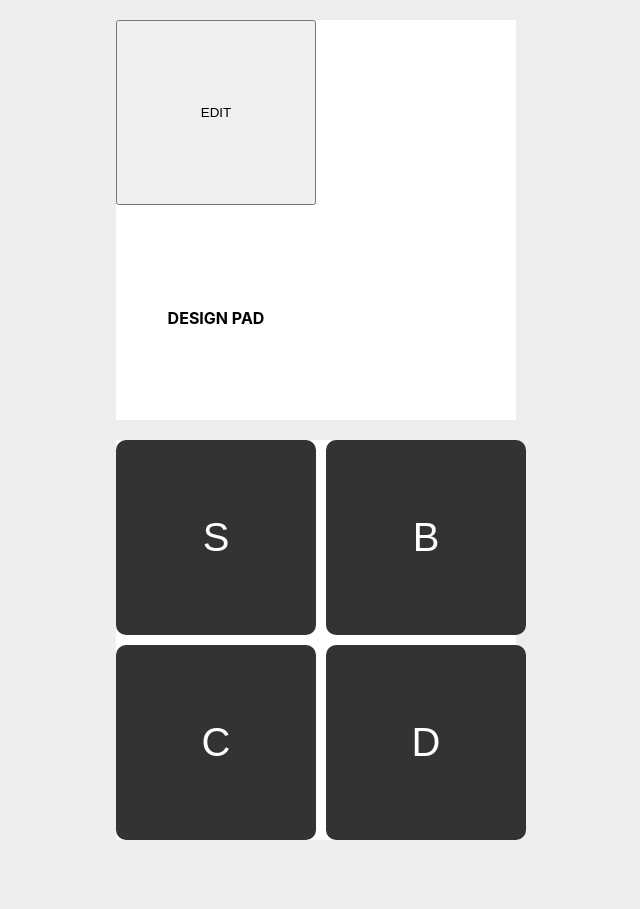
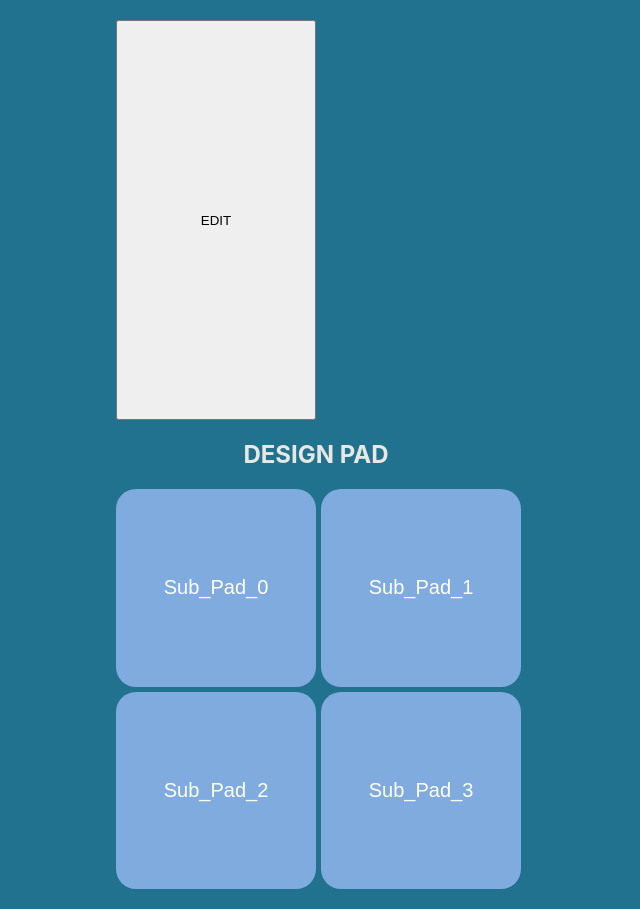
Before and after one commit to 464squad/design-pad, a React (Create React App) app: page / in a window 1280 px wide. Shown: the whole page, without its empty margins (324-964 px from the left). Before the commit the page ends 860 px from the top, so only its background shows below. Built offline with nearby package versions, Linux system fonts and the light colour scheme.

Commit message:
Made changes to the html and css files

```diff
--- a/public/index.html
+++ b/public/index.html
@@ -39,11 +39,12 @@
       To create a production bundle, use `npm run build` or `yarn build`.
     -->
     <section>
+        <h1 class="Design_Pad">DESIGN PAD</h1>
         <div class="container">
-            <div class="box">S</div>
-            <div class="box">B</div>
-            <div class="box">C</div>
-            <div class="box">D</div>
+            <div class="box">Sub_Pad_0</div>
+            <div class="box">Sub_Pad_1</div>
+            <div class="box">Sub_Pad_2</div>
+            <div class="box">Sub_Pad_3</div>
         </div>
     </section>
     <script src="App.js"></script>
--- a/src/components/DesignContainer.js
+++ b/src/components/DesignContainer.js
@@ -21,7 +21,7 @@ class DesignContainer extends React.Component {
                 <br/>
 
                 {/*TODO - Add DesignBoard Component */}
-                    <DesignBoard/>
+
 
                 <br/>
                 {/*TODO - Add DesignPad Component */}
--- a/src/index.css
+++ b/src/index.css
@@ -16,30 +16,34 @@ code {
 }
 
 html {
-    background-color: #eee;
+    background-color: #21728f;
+}
+
+h1 {
+    color: #E7E8E4;
 }
 
 .container {
     margin: 20px auto;
     width: 400px;
     height: 400px;
-    background-color: #fff;
+    background-color: #21728f;
     display: grid;
     grid-template-columns: 200px 200px;
     grid-row: auto auto;
-    grid-column-gap: 10px;
-    grid-row-gap: 10px;
+    grid-column-gap: 5px;
+    grid-row-gap: 5px;
 }
 
 .box {
-    background-color: #333;
+    background-color: #80abdf;
     padding: 20px;
-    border-radius: 10px;
+    border-radius: 20px;
     color: #fff;
     display: flex;
     align-items: center;
     justify-content: center;
-    font-size: 40px;
+    font-size: 20px;
     font-family: sans-serif;
 }
 
```
